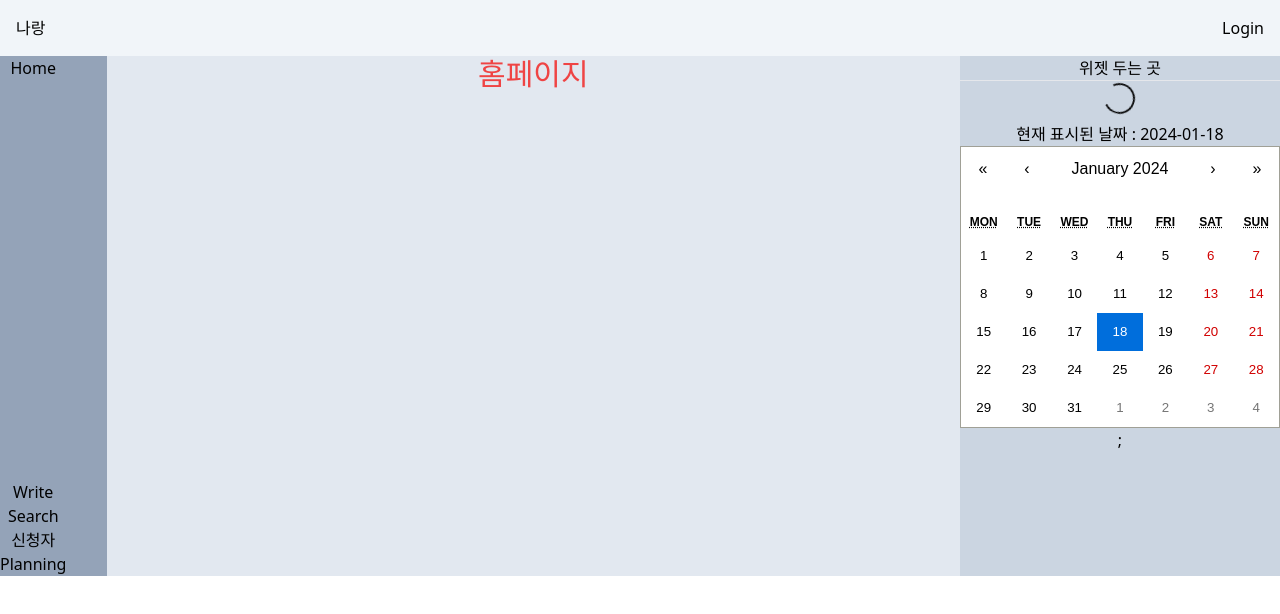
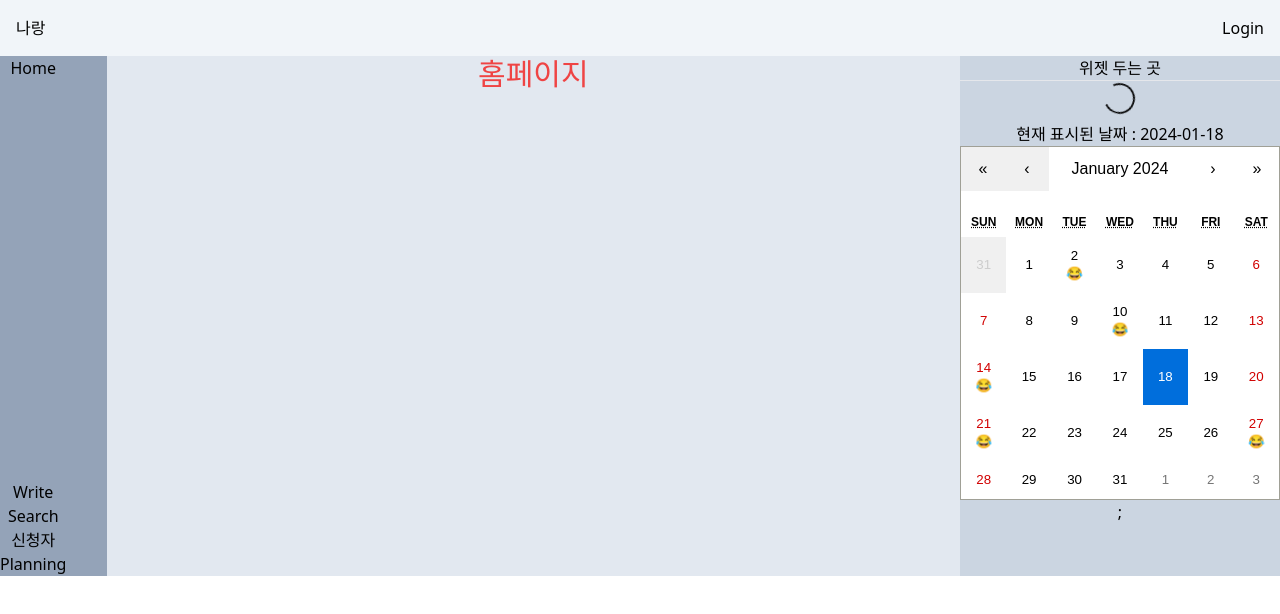
Before and after one commit to narang-trip/frontend, a React (Vite) app in the folder frontend/: page / in a window 1280 px wide. Shown: the top 614 px of the page. Built offline with nearby package versions, Linux system fonts and the light colour scheme.

Commit message:
feat: make calendar to look our plan
위젯 부분에 날짜에 해당하는 계획을 볼 수 있게 하는 캘린더 기능 구현

```diff
--- a/frontend/src/components/CalendarCp.jsx
+++ b/frontend/src/components/CalendarCp.jsx
@@ -5,19 +5,51 @@ import moment from "moment";
 
 import "../css/Calendar.css";
 
+const dayList = [
+  "2024-01-10",
+  "2024-01-21",
+  "2024-01-02",
+  "2024-01-14",
+  "2024-01-27",
+];
+// 체크용 더미데이터 실제로는 axios.get을 통해 api통신으로 받아올 예정
 export default function CalendarCp() {
   const [value, setValue] = useState(new Date());
-  // const navigate = useNavigate();
-  // useEffect(() => {
-  //   if (moment(value).format("YYYY-MM-DD") === "2024-01-08") {
-  //     navigate("/Planning");
-  //   }
-  // }, [value, navigate]);
-  // // 계획이 있는 달력의 날짜를 고르게 되면 넘어가는 것을 계획
+  const navigate = useNavigate();
+  const addContent = ({ date }) => {
+    // 해당 날짜(하루)에 추가할 컨텐츠의 배열
+    const contents = [];
+
+    // date(각 날짜)가  리스트의 날짜와 일치하면 해당 컨텐츠(이모티콘) 추가
+    if (dayList.find((day) => day === moment(date).format("YYYY-MM-DD"))) {
+      contents.push(
+        <>
+          {/* <div className="dot"></div> */}
+          😂
+        </>
+      );
+    }
+    return <div>{contents}</div>; // 각 날짜마다 해당 요소가 들어감
+  };
+
+  const onClickDayHandler = (value, event) => {
+    if (event.target.textContent.includes("😂")) {
+      console.log("hi")
+    }
+  };
+
   return (
     <div>
       <h1>{`현재 표시된 날짜 : ${moment(value).format("YYYY-MM-DD")}`}</h1>
-      <Calendar onChange={setValue} value={value} />;
+      <Calendar
+        calendarType="gregory"
+        onChange={setValue}
+        value={value}
+        minDate={new Date(2024, 0, 1)}
+        tileContent={addContent}
+        onClickDay={onClickDayHandler}
+      />
+      ;
     </div>
   );
 }
```
